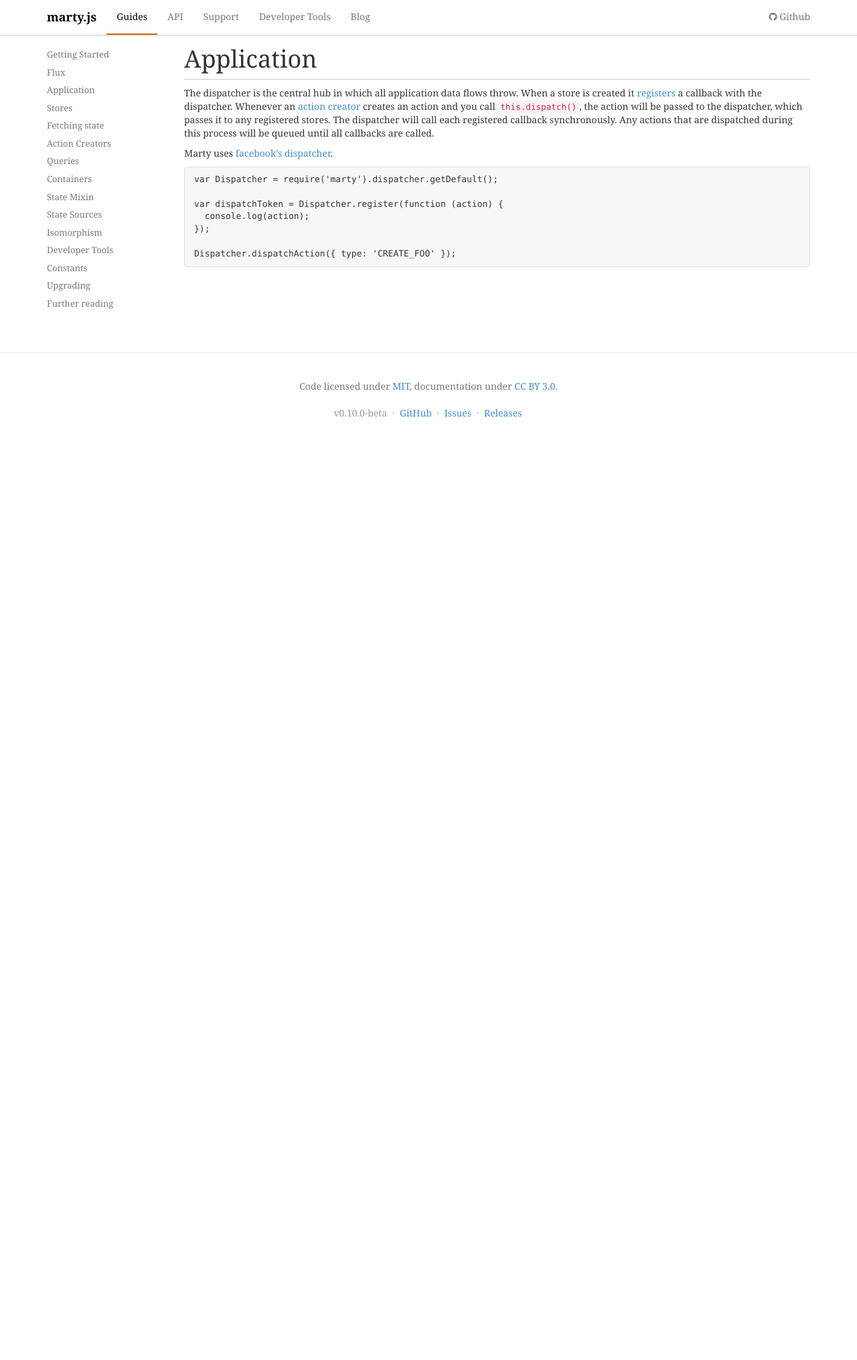
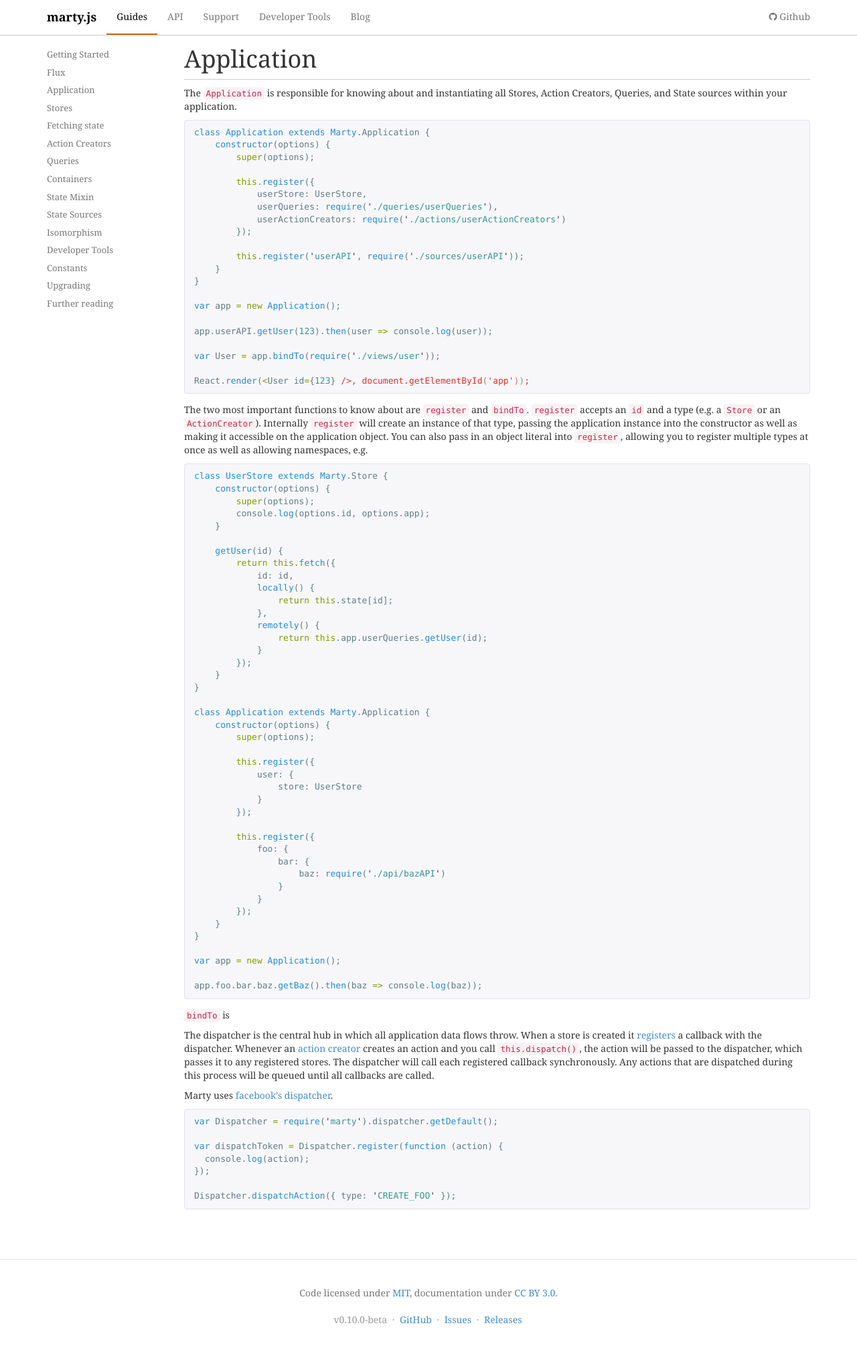
Before and after one commit to alsuper114/marty, a Jekyll site: the page built from docs/_guides/application/index.md, in a window 1280 px wide. Shown: the whole page at 67% size. Built offline with Jekyll 4.4.1, drawn with Linux system fonts in a browser that asks for light colours; nearby versions of some CDN libraries; Markdown is read by kramdown in place of the engine named in the settings; before the commit the page ends 900 px from its top, so only the background shows below that.

Commit message:
Application docs

```diff
--- a/docs/_guides/application/index.md
+++ b/docs/_guides/application/index.md
@@ -4,6 +4,82 @@ title: Application
 id: application
 section: Application
 ---
+
+The `Application` is responsible for knowing about and instantiating all Stores, Action Creators, Queries, and State sources within your application.
+
+{% highlight js %}
+class Application extends Marty.Application {
+    constructor(options) {
+        super(options);
+
+        this.register({
+            userStore: UserStore,
+            userQueries: require('./queries/userQueries'),
+            userActionCreators: require('./actions/userActionCreators')
+        });
+
+        this.register('userAPI', require('./sources/userAPI'));
+    }
+}
+
+var app = new Application();
+
+app.userAPI.getUser(123).then(user => console.log(user));
+
+var User = app.bindTo(require('./views/user'));
+
+React.render(<User id={123} />, document.getElementById('app'));
+{% endhighlight %}
+
+The two most important functions to know about are `register` and `bindTo`. `register` accepts an `id` and a type (e.g. a `Store` or an `ActionCreator`). Internally `register` will create an instance of that type, passing the application instance into the constructor as well as making it accessible on the application object. You can also pass in an object literal into `register`, allowing you to register multiple types at once as well as allowing namespaces, e.g.
+
+{% highlight js %}
+
+class UserStore extends Marty.Store {
+    constructor(options) {
+        super(options);
+        console.log(options.id, options.app);
+    }
+
+    getUser(id) {
+        return this.fetch({
+            id: id,
+            locally() {
+                return this.state[id];
+            },
+            remotely() {
+                return this.app.userQueries.getUser(id);
+            }
+        });
+    }
+}
+
+class Application extends Marty.Application {
+    constructor(options) {
+        super(options);
+
+        this.register({
+            user: {
+                store: UserStore
+            }
+        });
+
+        this.register({
+            foo: {
+                bar: {
+                    baz: require('./api/bazAPI')
+                }
+            }
+        });
+    }
+}
+
+var app = new Application();
+
+app.foo.bar.baz.getBaz().then(baz => console.log(baz));
+{% endhighlight %}
+
+`bindTo` is
 
 
 The dispatcher is the central hub in which all application data flows throw. When a store is created it [registers](http://facebook.github.io/flux/docs/dispatcher.html#api) a callback with the dispatcher. Whenever an [action creator]({% url /guides/action-creators/index.html %}) creates an action and you call ``this.dispatch()``, the action will be passed to the dispatcher, which passes it to any registered stores. The dispatcher will call each registered callback synchronously. Any actions that are dispatched during this process will be queued until all callbacks are called.
--- a/docs/_layouts/default.html
+++ b/docs/_layouts/default.html
@@ -12,6 +12,7 @@
   <link rel="stylesheet" type="text/css" href="{% url /css/bootstrap.min.css %}">
   <link rel="stylesheet" type="text/css" href="{% url /css/font-awesome.min.css %}">
   <link rel="stylesheet" type="text/css" href="{% url /css/codemirror.css %}">
+  <link rel="stylesheet" type="text/css" href="{% url /css/syntax.css %}">
   <link rel="stylesheet" type="text/css" href="{% url /css/docs.css %}">
 
   <script type="text/javascript" src="{% url /js/codemirror.js %}"></script>
--- /dev/null
+++ b/docs/css/syntax.css
@@ -0,0 +1,409 @@
+.highlight pre code {
+  color: #637c84;
+}
+
+.highlight {
+  color: #333333;
+  background: #f8f5ec;
+}
+
+.highlight .c {
+  color: #93a1a1;
+}
+
+
+.highlight .g {
+  color: #637c84;
+}
+
+/* Generic */
+
+.highlight .k {
+  color: #859900;
+}
+
+/* Keyword */
+
+.highlight .l {
+  color: #637c84;
+}
+
+/* Literal */
+
+.highlight .n {
+  color: #637c84;
+}
+
+/* Name */
+
+.highlight .o {
+  color: #859900;
+}
+
+/* Operator */
+
+.highlight .x {
+  color: #cc7a6f;
+}
+
+/* Other */
+
+.highlight .p {
+  color: #637c84;
+}
+
+/* Punctuation */
+
+.highlight .cm {
+  color: #93a1a1;
+}
+
+/* Comment.Multiline */
+
+.highlight .cp {
+  color: #859900;
+}
+
+/* Comment.Preproc */
+
+.highlight .c1 {
+  color: #93a1a1;
+}
+
+/* Comment.Single */
+
+.highlight .cs {
+  color: #859900;
+}
+
+/* Comment.Special */
+
+.highlight .gd {
+  color: #36958e;
+}
+
+/* Generic.Deleted */
+
+.highlight .ge {
+  font-style: italic;
+  color: #637c84;
+}
+
+/* Generic.Emph */
+
+.highlight .gr {
+  color: #dc322f;
+}
+
+/* Generic.Error */
+
+.highlight .gh {
+  color: #cc7a6f;
+}
+
+/* Generic.Heading */
+
+.highlight .gi {
+  color: #859900;
+}
+
+/* Generic.Inserted */
+
+.highlight .go {
+  color: #637c84;
+}
+
+/* Generic.Output */
+
+.highlight .gp {
+  color: #637c84;
+}
+
+/* Generic.Prompt */
+
+.highlight .gs {
+  font-weight: bold;
+  color: #637c84;
+}
+
+/* Generic.Strong */
+
+.highlight .gu {
+  color: #cc7a6f;
+}
+
+/* Generic.Subheading */
+
+.highlight .gt {
+  color: #637c84;
+}
+
+/* Generic.Traceback */
+
+.highlight .kc {
+  color: #cc7a6f;
+}
+
+/* Keyword.Constant */
+
+.highlight .kd {
+  color: #268bd2;
+}
+
+/* Keyword.Declaration */
+
+.highlight .kn {
+  color: #859900;
+}
+
+/* Keyword.Namespace */
+
+.highlight .kp {
+  color: #859900;
+}
+
+/* Keyword.Pseudo */
+
+.highlight .kr {
+  color: #268bd2;
+}
+
+/* Keyword.Reserved */
+
+.highlight .kt {
+  color: #dc322f;
+}
+
+/* Keyword.Type */
+
+.highlight .ld {
+  color: #637c84;
+}
+
+/* Literal.Date */
+
+.highlight .m {
+  color: #36958e;
+}
+
+/* Literal.Number */
+
+.highlight .s {
+  color: #36958e;
+}
+
+/* Literal.String */
+
+.highlight .na {
+  color: #637c84;
+}
+
+/* Name.Attribute */
+
+.highlight .nb {
+  color: #b58900;
+}
+
+/* Name.Builtin */
+
+.highlight .nc {
+  color: #268bd2;
+}
+
+/* Name.Class */
+
+.highlight .no {
+  color: #cc7a6f;
+}
+
+/* Name.Constant */
+
+.highlight .nd {
+  color: #268bd2;
+}
+
+/* Name.Decorator */
+
+.highlight .ni {
+  color: #cc7a6f;
+}
+
+/* Name.Entity */
+
+.highlight .ne {
+  color: #cc7a6f;
+}
+
+/* Name.Exception */
+
+.highlight .nf {
+  color: #268bd2;
+}
+
+/* Name.Function */
+
+.highlight .nl {
+  color: #637c84;
+}
+
+/* Name.Label */
+
+.highlight .nn {
+  color: #637c84;
+}
+
+/* Name.Namespace */
+
+.highlight .nx {
+  color: #637c84;
+}
+
+/* Name.Other */
+
+.highlight .py {
+  color: #637c84;
+}
+
+/* Name.Property */
+
+.highlight .nt {
+  color: #268bd2;
+}
+
+/* Name.Tag */
+
+.highlight .nv {
+  color: #268bd2;
+}
+
+/* Name.Variable */
+
+.highlight .ow {
+  color: #859900;
+}
+
+/* Operator.Word */
+
+.highlight .w {
+  color: #637c84;
+}
+
+/* Text.Whitespace */
+
+.highlight .mf {
+  color: #36958e;
+}
+
+/* Literal.Number.Float */
+
+.highlight .mh {
+  color: #36958e;
+}
+
+/* Literal.Number.Hex */
+
+.highlight .mi {
+  color: #36958e;
+}
+
+/* Literal.Number.Integer */
+
+.highlight .mo {
+  color: #36958e;
+}
+
+/* Literal.Number.Oct */
+
+.highlight .sb {
+  color: #93a1a1;
+}
+
+/* Literal.String.Backtick */
+
+.highlight .sc {
+  color: #36958e;
+}
+
+/* Literal.String.Char */
+
+.highlight .sd {
+  color: #637c84;
+}
+
+/* Literal.String.Doc */
+
+.highlight .s2 {
+  color: #36958e;
+}
+
+/* Literal.String.Double */
+
+.highlight .se {
+  color: #cc7a6f;
+}
+
+/* Literal.String.Escape */
+
+.highlight .sh {
+  color: #637c84;
+}
+
+/* Literal.String.Heredoc */
+
+.highlight .si {
+  color: #36958e;
+}
+
+/* Literal.String.Interpol */
+
+.highlight .sx {
+  color: #36958e;
+}
+
+/* Literal.String.Other */
+
+.highlight .sr {
+  color: #dc322f;
+}
+
+/* Literal.String.Regex */
+
+.highlight .s1 {
+  color: #36958e;
+}
+
+/* Literal.String.Single */
+
+.highlight .ss {
+  color: #36958e;
+}
+
+/* Literal.String.Symbol */
+
+.highlight .bp {
+  color: #268bd2;
+}
+
+/* Name.Builtin.Pseudo */
+
+.highlight .vc {
+  color: #268bd2;
+}
+
+/* Name.Variable.Class */
+
+.highlight .vg {
+  color: #268bd2;
+}
+
+/* Name.Variable.Global */
+
+.highlight .vi {
+  color: #268bd2;
+}
+
+/* Name.Variable.Instance */
+
+.highlight .il {
+  color: #36958e;
+}
```
